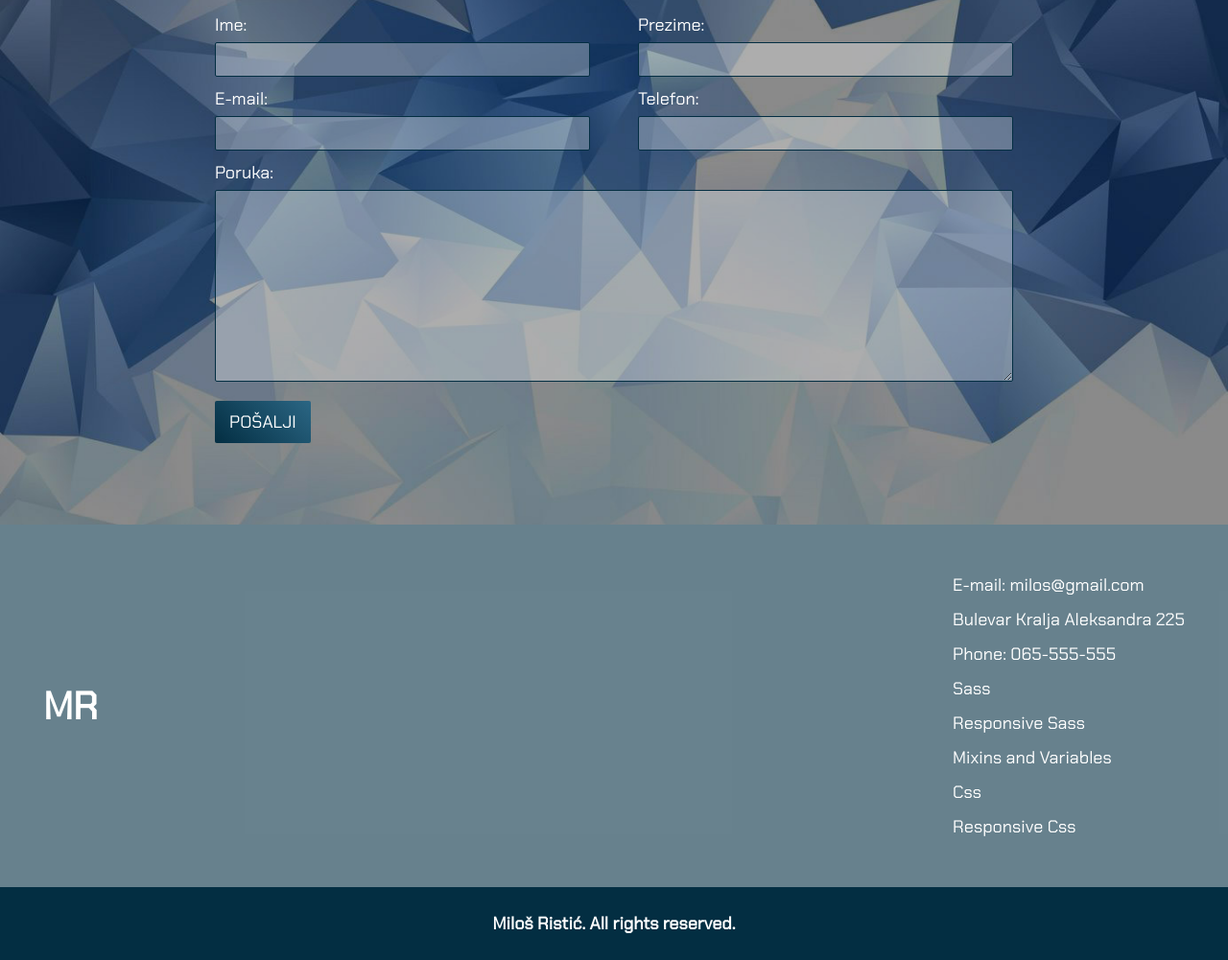
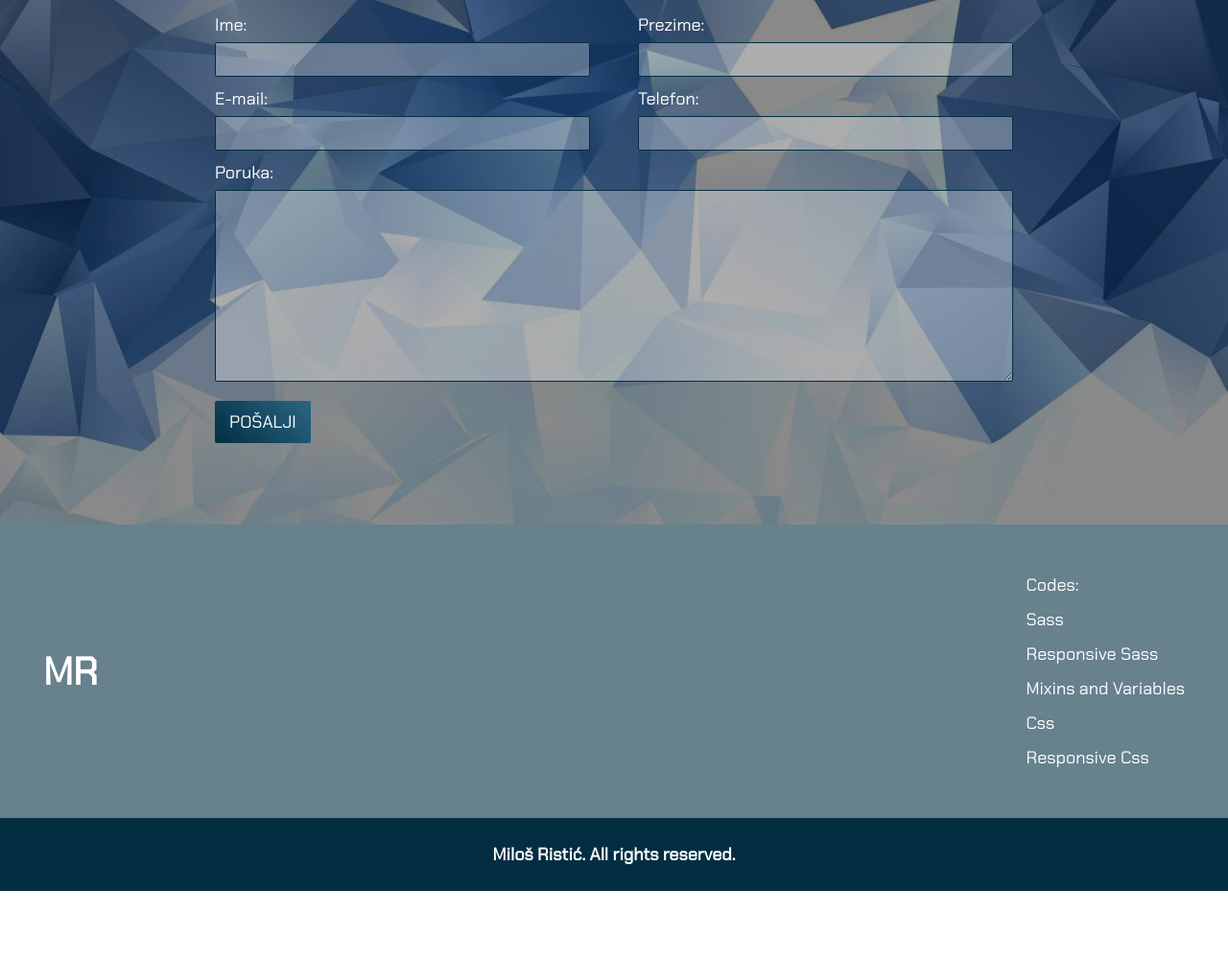
Before and after one commit to milos1357/portfolio, a plain HTML site: page index.html in a window 1280 px wide. Shown: the part 3449-4450 px from the top of the page at 96% size. After the commit the page ends 4378 px from the top, so only its background shows below. Drawn offline with Linux system fonts and the light colour scheme.

Commit message:
Update index.html

```diff
--- a/index.html
+++ b/index.html
@@ -229,9 +229,7 @@
 				</div>
 				<div id="list">
 						<ul>
-							<li>E-mail: milos@gmail.com</li>
-							<li>Bulevar Kralja Aleksandra 225</li>
-							<li>Phone: 065-555-555</li>
+							<li>Codes:</li>
                             <li><a href="css/style.scss">Sass</a></li>
                             <li><a href="css/queries.scss">Responsive Sass</a></li>
                             <li><a href="css/mixinsVariables.scss">Mixins and Variables</a></li>
```
